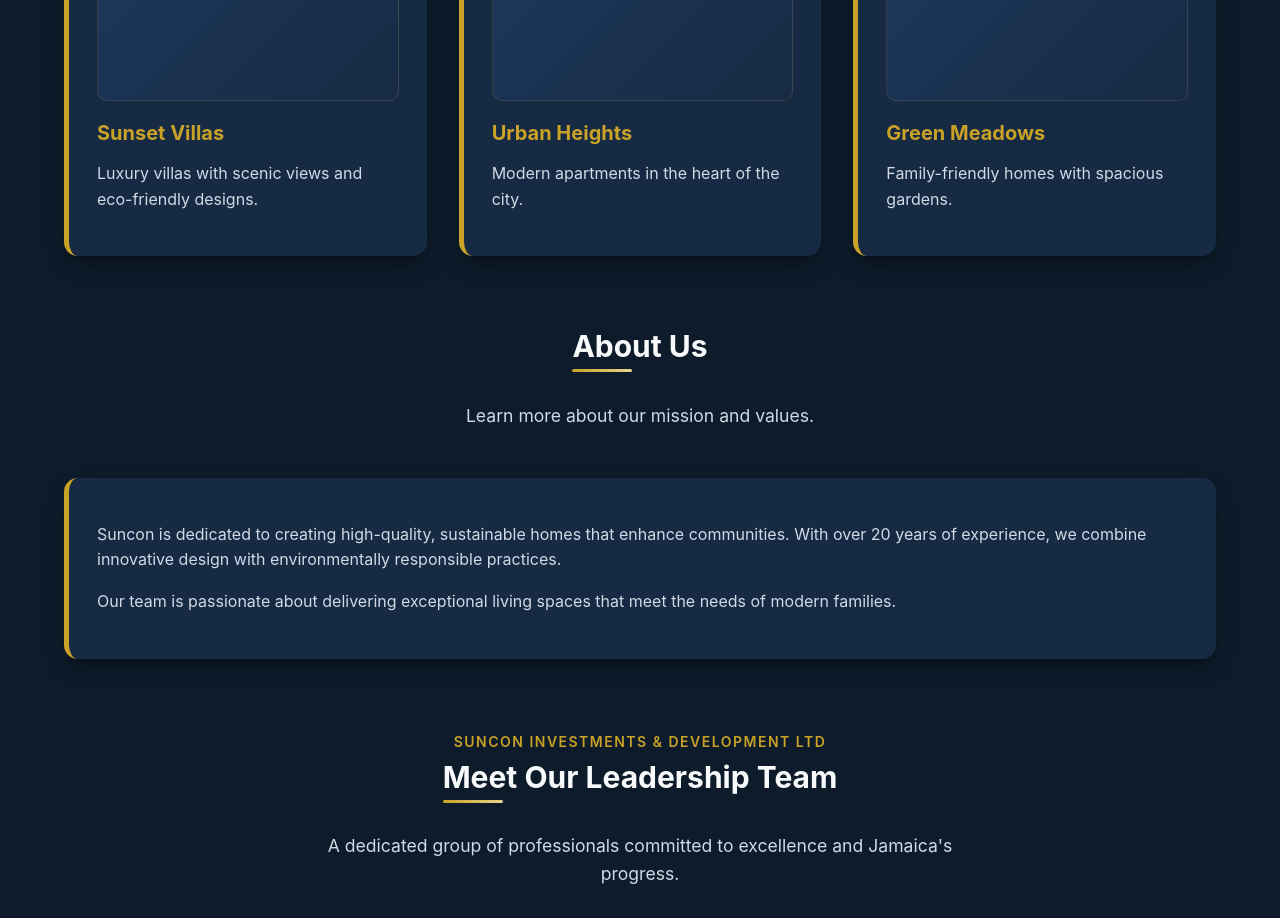
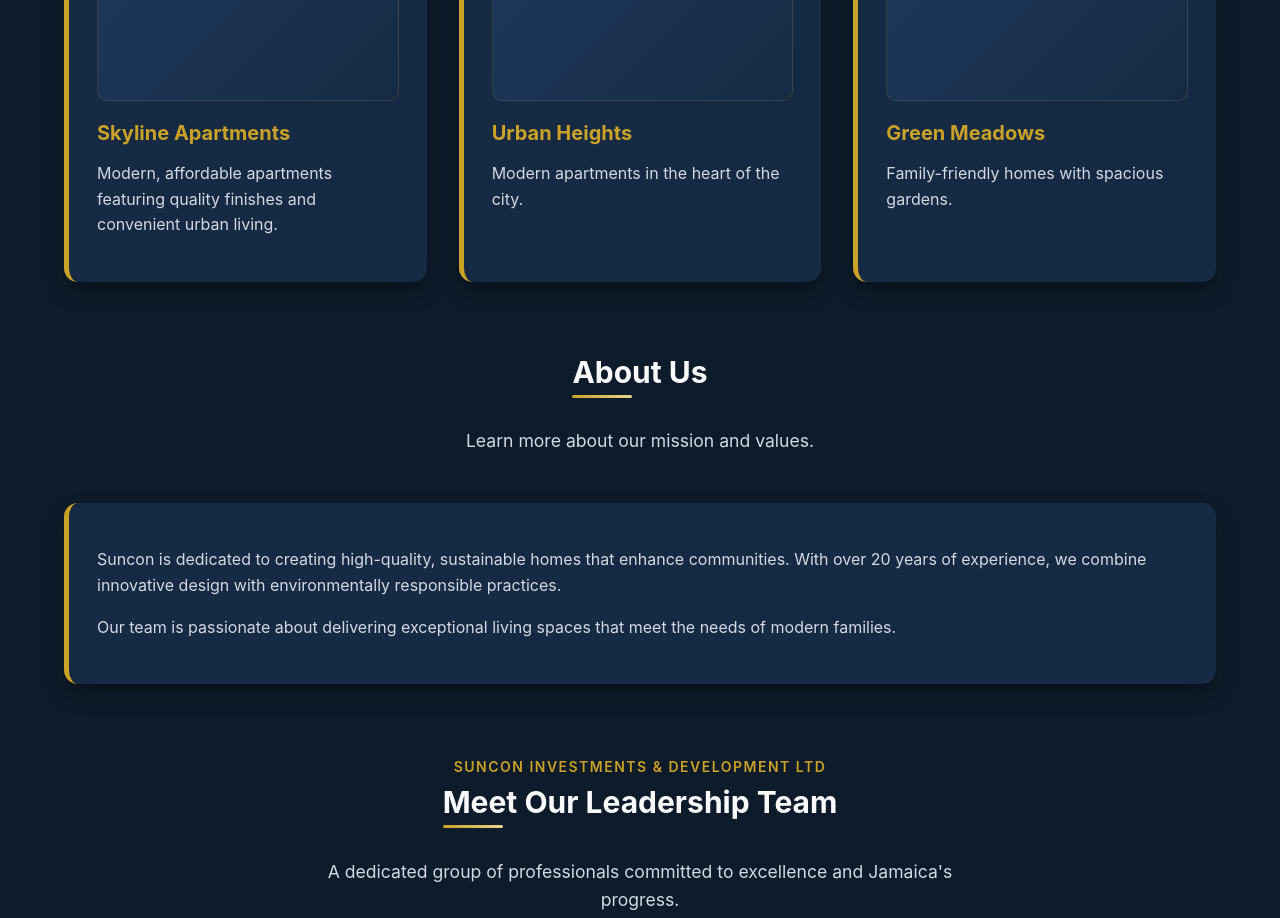
Before and after one commit to Deaxis2030/Suncon-Investments-and-Development-Limited, a React (Create React App) app: page / in a window 1280 px wide. Shown: the part 1240-2158 px from the top of the page. Built offline with nearby package versions, Linux system fonts and the light colour scheme.

Commit message:
content: update first project to Skyline Apartments with affordable modern living description

```diff
--- a/src/compnents/ProjectsSection.js
+++ b/src/compnents/ProjectsSection.js
@@ -10,8 +10,8 @@ function ProjectsSection() {
             <div className="card-grid">
                 <div className="property-card card">
                     <div className="project-image-placeholder"></div>
-                    <h3 className="text-xl font-bold text-blue-800 mb-2">Sunset Villas</h3>
-                    <p className="text-gray-600">Luxury villas with scenic views and eco-friendly designs.</p>
+                    <h3 className="text-xl font-bold text-blue-800 mb-2">Skyline Apartments</h3>
+                    <p className="text-gray-600">Modern, affordable apartments featuring quality finishes and convenient urban living.</p>
                 </div>
                 <div className="property-card card">
                     <div className="project-image-placeholder"></div>
```
